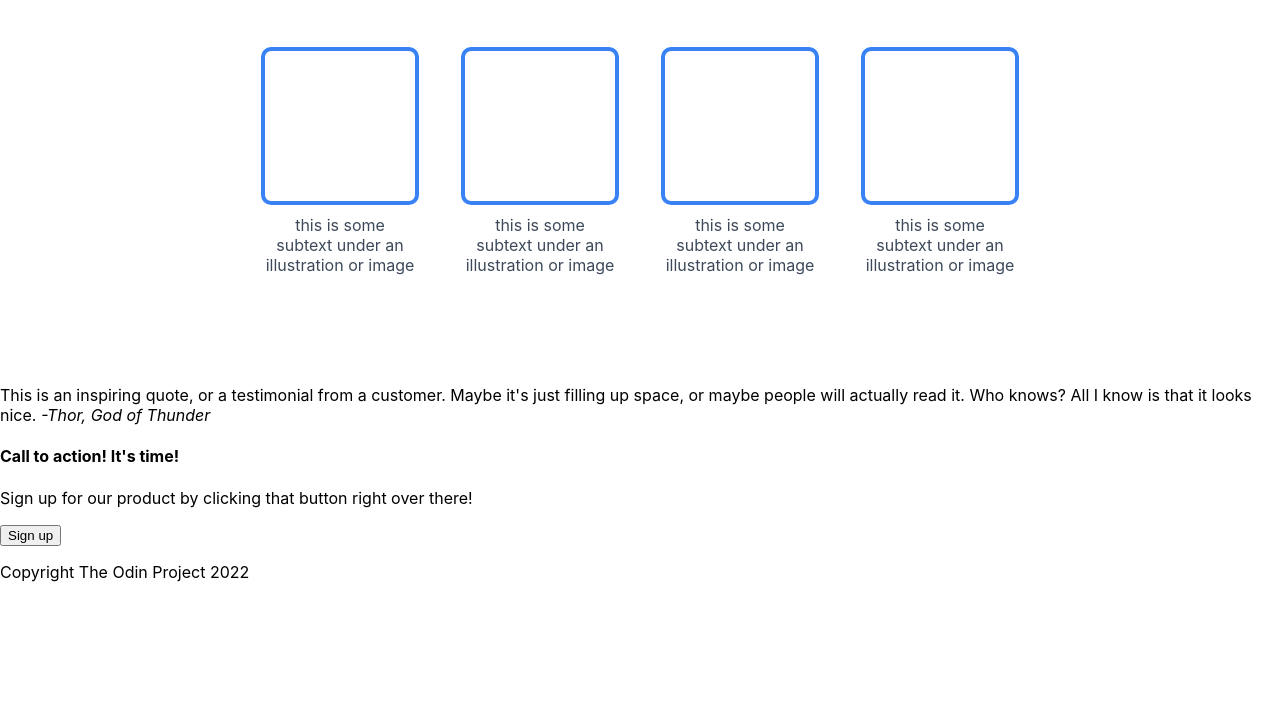
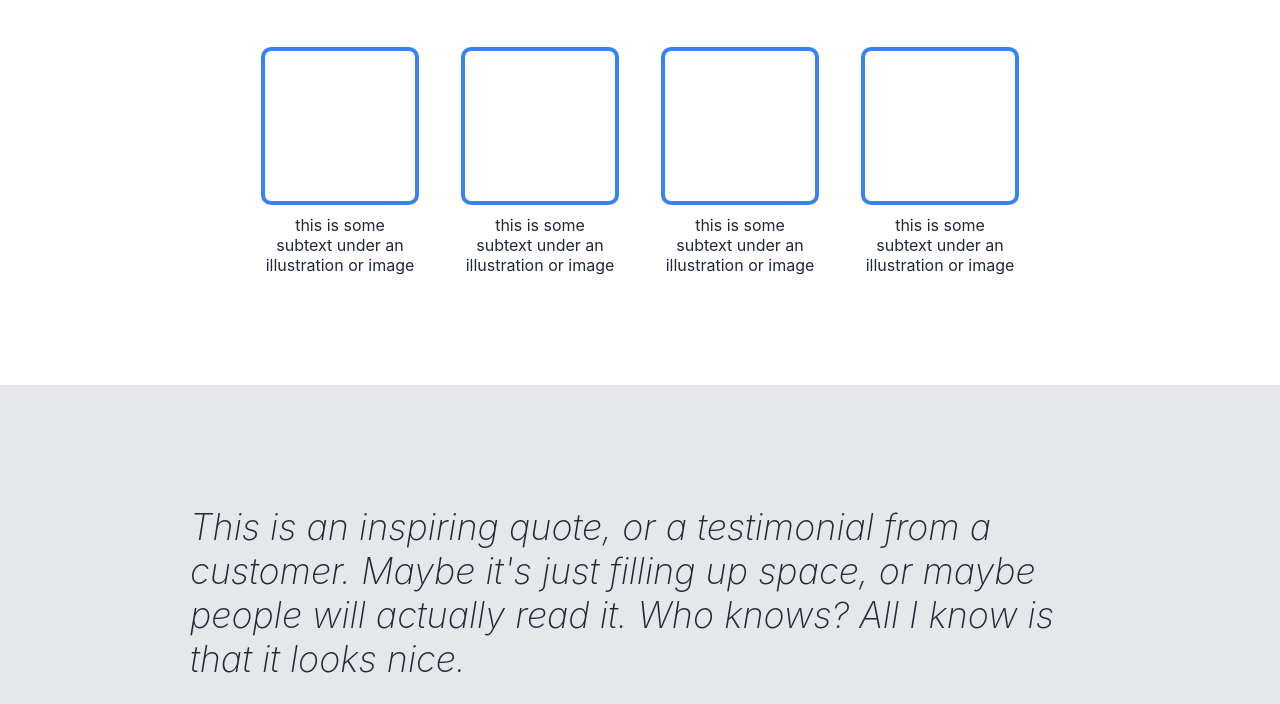
Before and after one commit to itsechi/landing-page, a plain HTML site: page index.html in a window 1280 px wide. Shown: the part 685-1389 px from the top of the page. Before the commit the page ends 1283 px from the top, so only its background shows below. Drawn offline with Linux system fonts and the light colour scheme.

Commit message:
Finish quote

```diff
--- a/styles.css
+++ b/styles.css
@@ -74,7 +74,7 @@ h3 {
     justify-content: center;
     gap: 10px;
     margin-bottom: 100px;
-    color: #3d495a;
+    color: #1f2937;
 }
 
 .img_info {
@@ -102,3 +102,35 @@ h2 {
     text-align: center;
     margin: 50px;
 }
+
+
+/* third section */
+
+.quote {
+    background-color: #E5E7EB;
+    padding: 100px;
+    text-align: center;
+    display: flex;
+    align-items: center;
+    flex-direction: column;
+    color: #1f2937;
+}
+
+quote {
+    font-size: 36px;
+    font-weight: 200;
+    font-style: italic;
+    max-width: 900px;
+    display: block;
+    text-align: left;
+    padding: 20px;
+}
+
+cite {
+    display: flex;
+    align-self: flex-end;
+    padding-right: 400px;
+    font-size: 24px;
+    font-style: normal;
+    font-weight: bold;
+}
```
